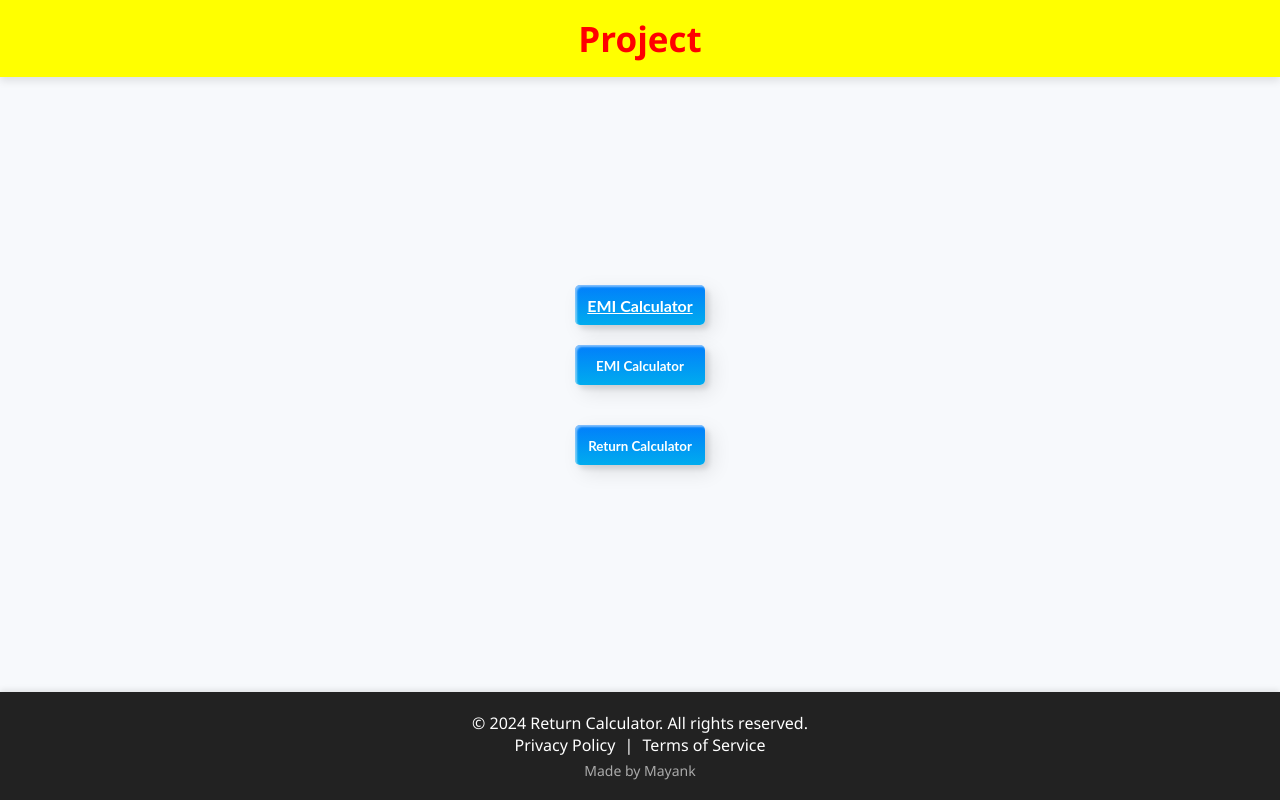
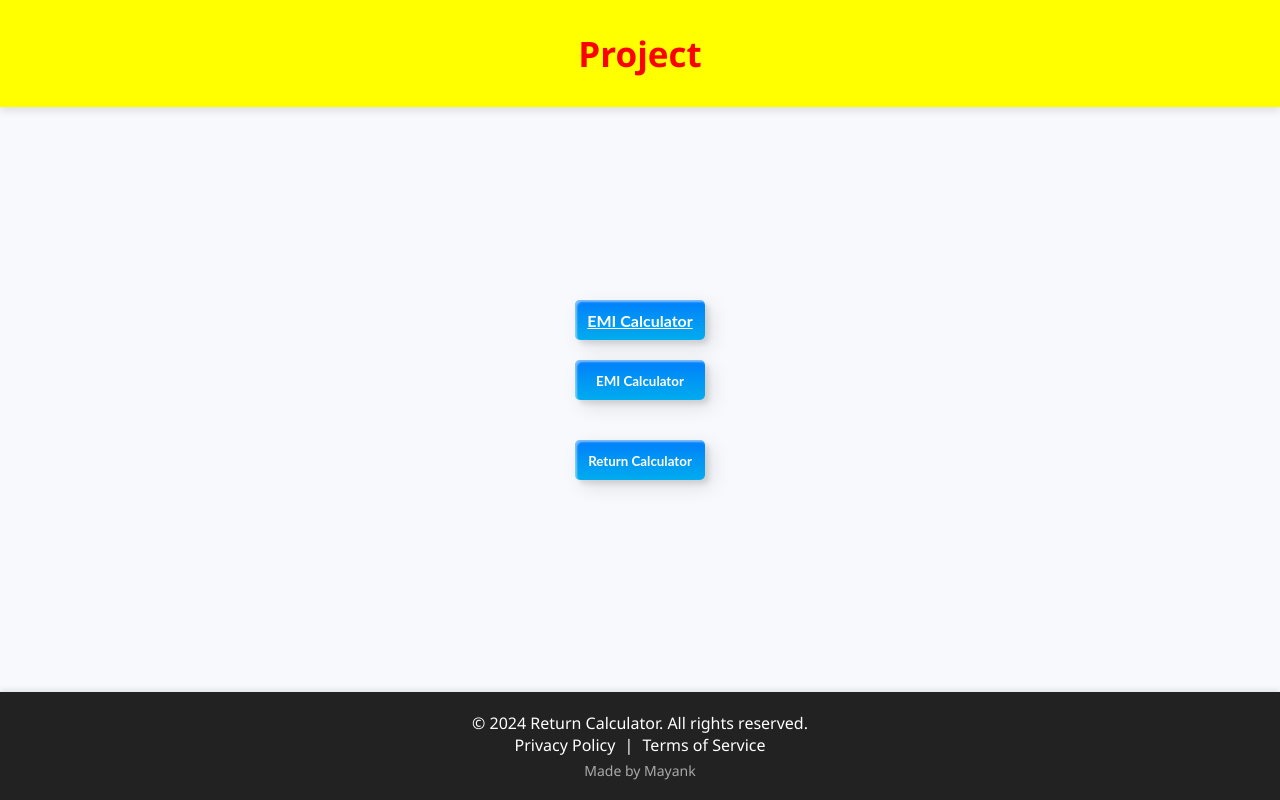
Before and after one commit to mayank2d-se/emicalc, a plain HTML site: page index.html in a window 1280 px wide. Drawn offline with Linux system fonts and the light colour scheme.

Commit message:
Update index.html

```diff
--- a/index.html
+++ b/index.html
@@ -17,7 +17,7 @@
         }
         .navbar {
             background-color: yellow;
-            padding: 15px 20px;
+            padding: 30px 20px;
             color: red;
             text-align: center;
             font-size: 35px;
```
